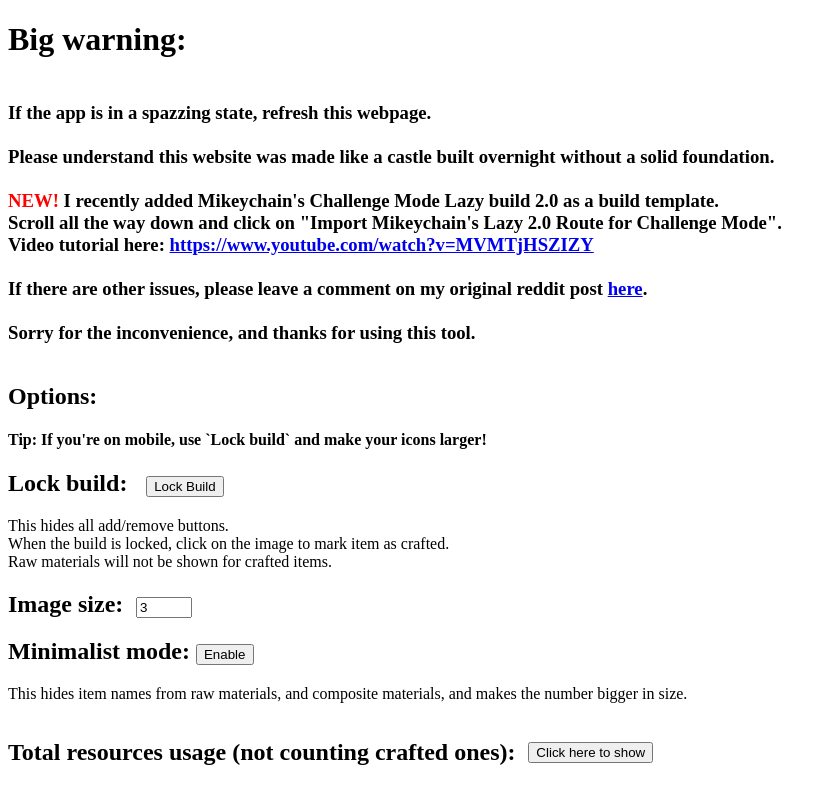
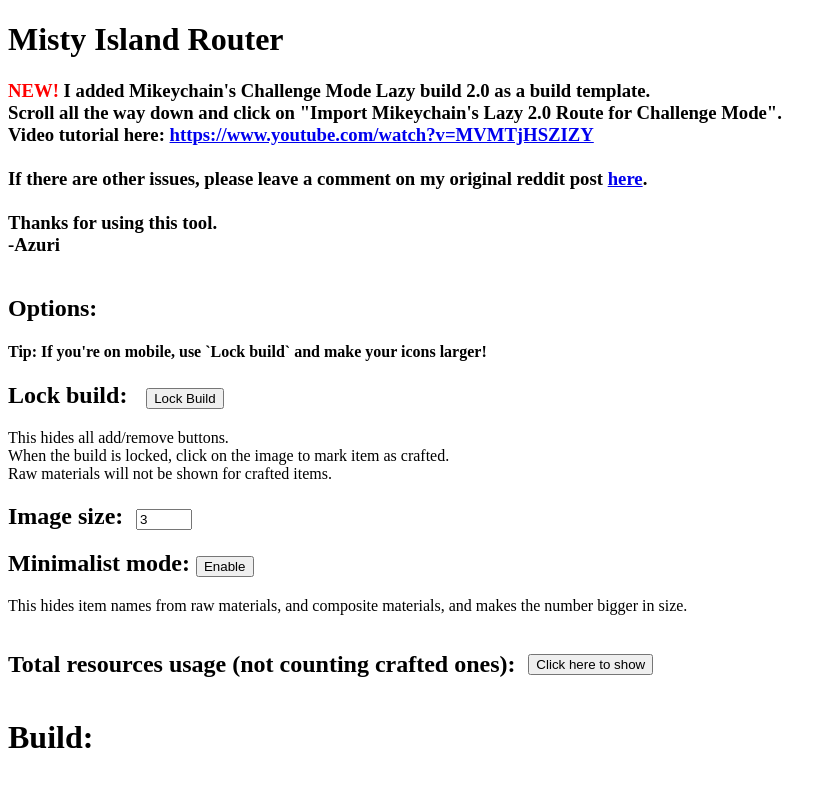
Before and after one commit to SLAzurin/misty-island-router, a React (Create React App) app: page / in a window 1280 px wide. Shown: the top 800 px of the page, without its empty margins (0-837 px from the left). Built offline with nearby package versions, Linux system fonts and the light colour scheme.

Commit message:
Change warning text

```diff
--- a/src/App.tsx
+++ b/src/App.tsx
@@ -237,18 +237,10 @@ function App() {
 
   return (
     <div style={{ marginBottom: '20vh' }}>
-      <h1>Big warning:</h1>
+      <h1>Misty Island Router</h1>
       <h3>
-        <br />
-        If the app is in a spazzing state, refresh this webpage.
-        <br />
-        <br />
-        Please understand this website was made like a castle built overnight
-        without a solid foundation.
-        <br />
-        <br />
         <span style={{ color: 'red' }}>NEW! </span>
-        I recently added Mikeychain's Challenge Mode Lazy build 2.0 as a build
+        I added Mikeychain's Challenge Mode Lazy build 2.0 as a build
         template.
         <br />
         Scroll all the way down and click on "Import Mikeychain's Lazy 2.0 Route
@@ -276,7 +268,10 @@ function App() {
         .
         <br />
         <br />
-        Sorry for the inconvenience, and thanks for using this tool.
+        Thanks for using this tool.
+        <br />
+        -Azuri
+
       </h3>
       <div style={{ display: 'flex', flexDirection: 'column' }}>
         <div>
```
